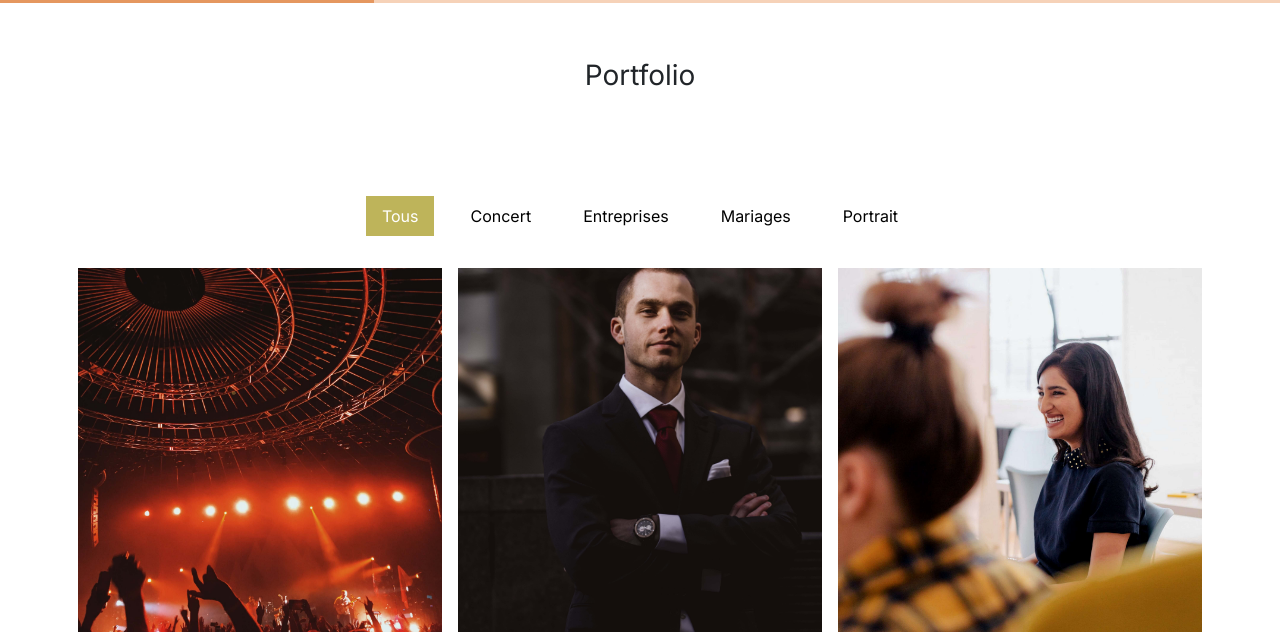
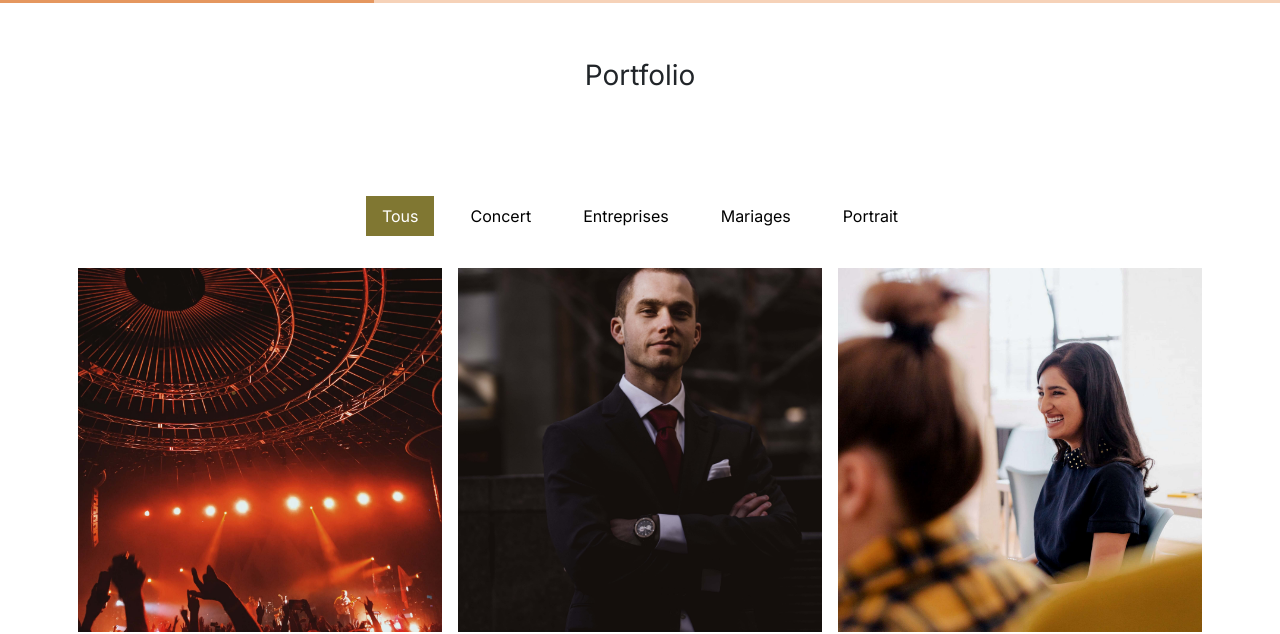
Before and after one commit to LabatiJulien/https---github.com-LabatiJulien-ninagarducci, a plain HTML site: page index.html in a window 1280 px wide. Shown: the part 1370-2004 px from the top of the page. Drawn offline with nearby package versions, Linux system fonts and the light colour scheme.

Commit message:
Correction contraste couleurs

```diff
--- a/assets/style.css
+++ b/assets/style.css
@@ -102,7 +102,7 @@ body {
 }
 .nav-pills .nav-link.active, .nav-pills .show > .nav-link {
 	color: #fff;
-	background-color: #BEB45A;
+	background-color: #807732;
 	border-radius:0 ;
 }
 .nav-pills .nav-link {
```
